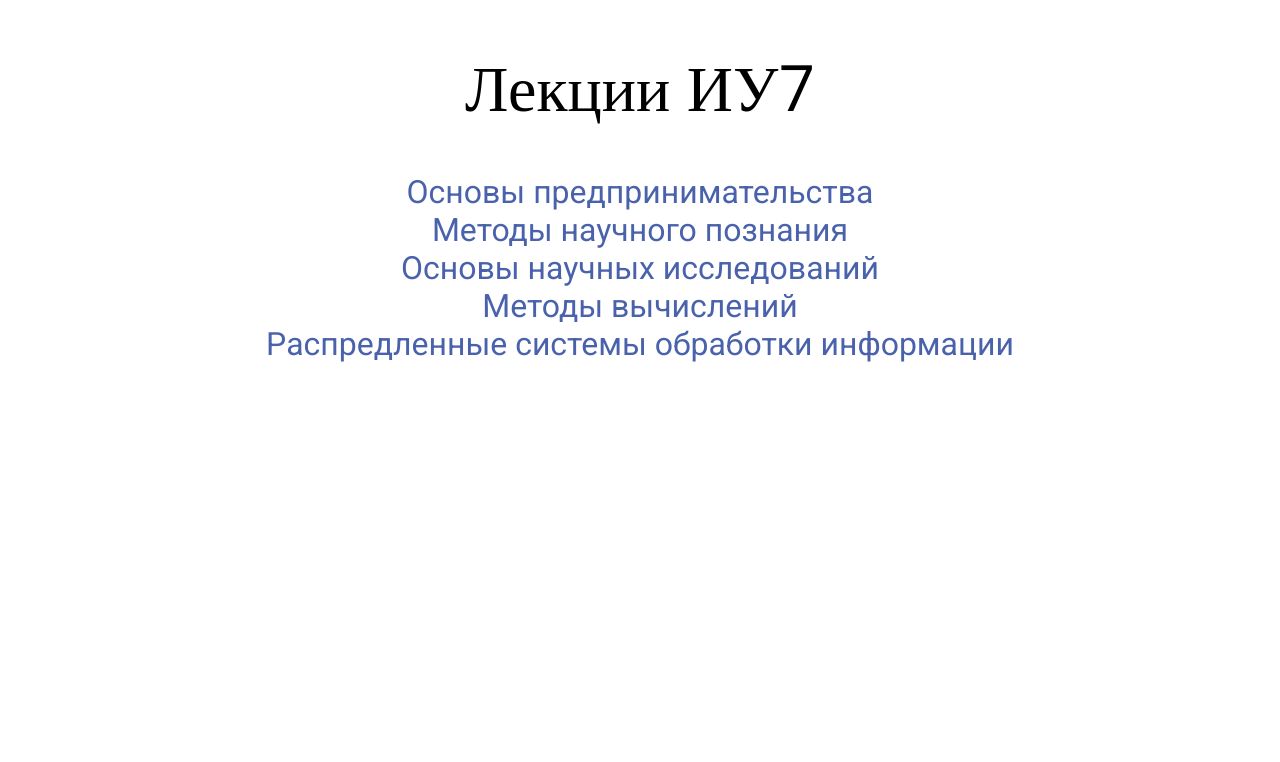
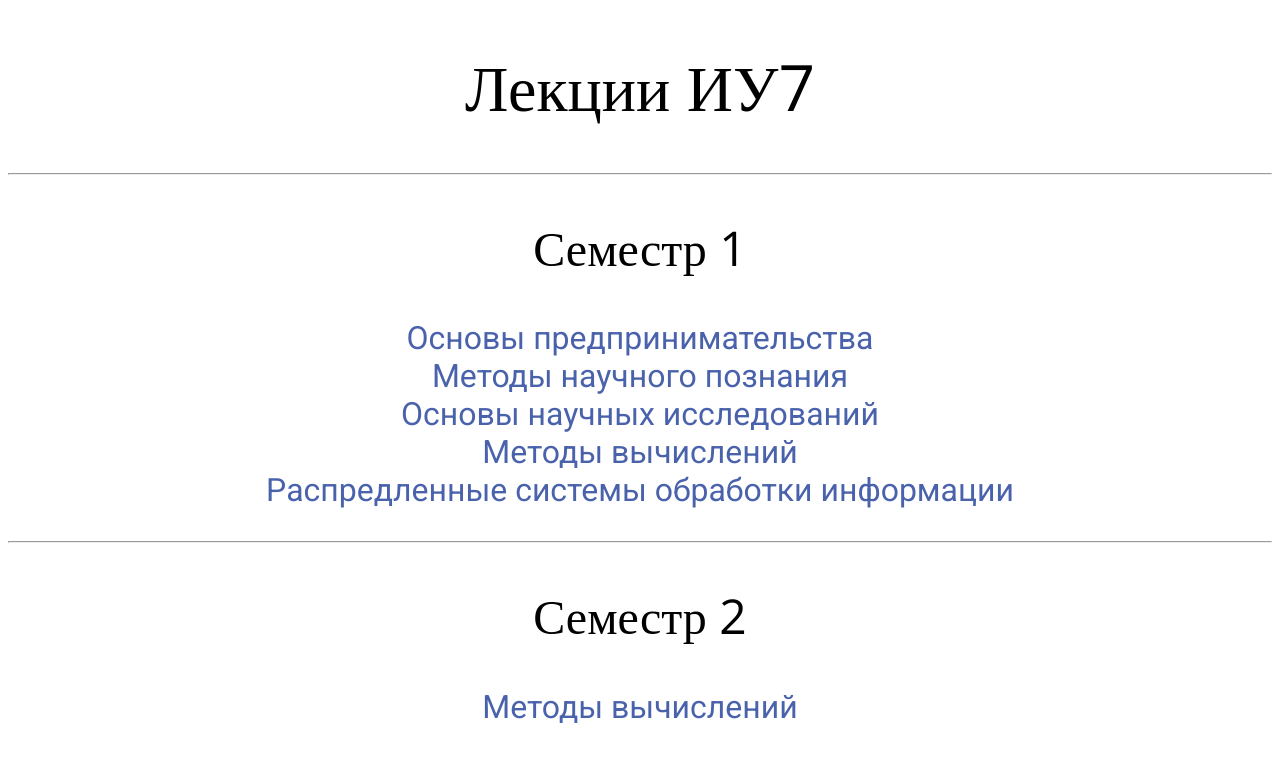
Before and after one commit to Alexey-Abakumkin/Alexey-Abakumkin.github.io, a plain HTML site: page index.html in a window 1280 px wide. Drawn offline with nearby package versions, Linux system fonts and the light colour scheme.

Commit message:
Add sem 2 lectures with CM

```diff
--- a/index.html
+++ b/index.html
@@ -6,6 +6,10 @@
         <link href='https://fonts.googleapis.com/css?family=Open+Sans:300|Roboto&subset=latin,cyrillic' rel='stylesheet' type='text/css'>
         <style>
             h1 {
+                font-family: Open Sans;
+                font-weight: lighter;
+            }
+            h2 {
                 font-family: Open Sans;
                 font-weight: lighter;
             }
@@ -18,6 +22,8 @@
     </head>
     <body style="font-size: xx-large; text-align: center">
         <h1>Лекции ИУ7</h1>
+        <hr/>
+        <h2>Семестр 1</h2>
         <p>
             <a href="lectures/basics-of-business/text.html">Основы предпринимательства</a>
             <br/>
@@ -29,5 +35,11 @@
             <br/>
             <a href="lectures/DDPS/text.html">Распредленные системы обработки информации</a>
         </p>
+        <hr/>
+        <h2>Семестр 2</h2>
+        <p>
+            <a href="lectures-sem-2/CM/CM2.pdf">Методы вычислений</a>
+            <br/>
+        </p>
     </body>
 </html>
```
Also changed, not shown: 1 other file.
